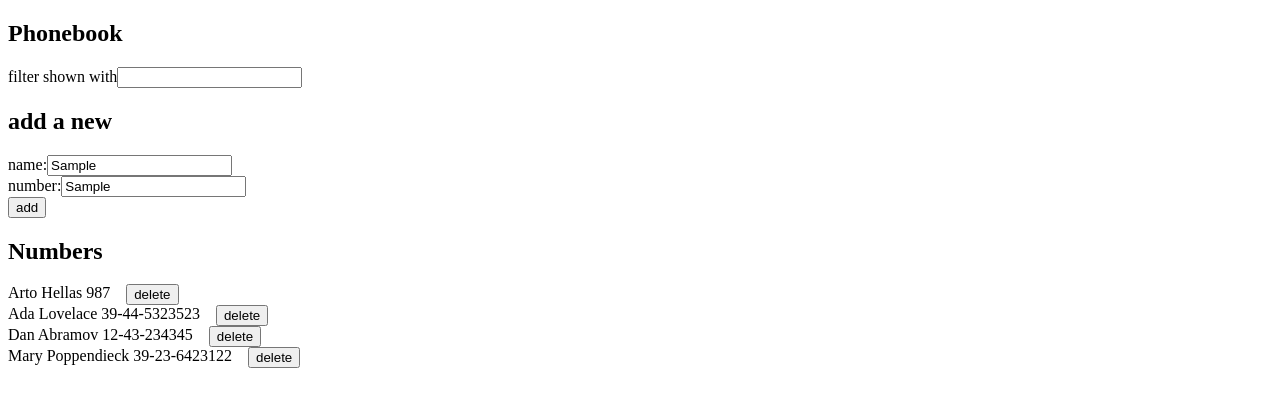
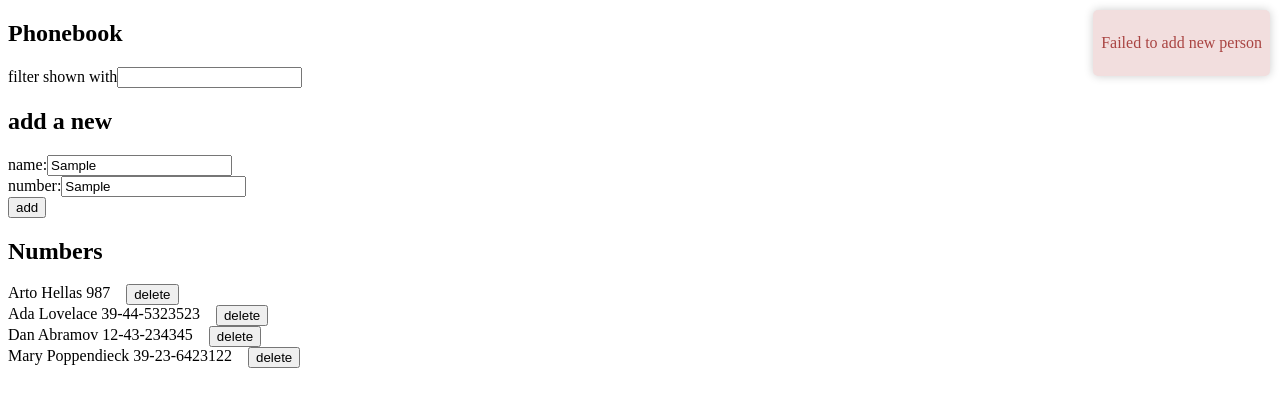
Before and after one commit to YifanYes/full-stack-open, a React (Vite) app in the folder part2/phonebook/: page / in a window 1280 px wide. Both pictures are taken after typing "Sample", "Sample" into the empty fields and a click on the button "add". Shown: the top 406 px of the page. Built offline with nearby package versions, Linux system fonts and the light colour scheme; no server answers; data requests are answered from the project's data file.

Commit message:
add part2 2.16 and 2.17

```diff
--- a/part2/phonebook/src/App.jsx
+++ b/part2/phonebook/src/App.jsx
@@ -1,12 +1,14 @@
 import { useEffect, useState } from 'react'
 import AddPersonForm from './components/AddPersonForm'
 import SearchBar from './components/SearchBar'
+import Toast from './components/Toast'
 import { addNewPerson, deletePerson, getPhonebook, updatePerson } from './services/phonebook.services'
 
 const App = () => {
   const [phonebook, setPhonebook] = useState([])
   const [newPerson, setNewPerson] = useState({ name: '', number: '' })
   const [searchText, setSearchText] = useState('')
+  const [toastData, setToastData] = useState(null)
 
   useEffect(() => {
     const fetchPhonebook = async () => {
@@ -42,8 +44,20 @@ const App = () => {
         const updatedPerson = await updatePerson(newNumberPerson.id, { name, number })
         setPhonebook(phonebook.map((person) => (person.id === updatedPerson.id ? updatedPerson : person)))
         setNewPerson({ name: '', number: '' })
+        setToastData({ message: `${name} updated successfully`, severity: 'success', duration: 3000 })
       } catch (error) {
-        console.error('Failed to update person:', error)
+        console.error(error)
+
+        if (error.status === 404) {
+          setToastData({
+            message: `Information of ${name} has already been removed from server`,
+            severity: 'error',
+            duration: 3000
+          })
+          return
+        }
+
+        setToastData({ message: 'Failed to update person', severity: 'error', duration: 3000 })
       }
 
       return
@@ -53,8 +67,10 @@ const App = () => {
       const storedNewPerson = await addNewPerson(newPerson)
       setPhonebook([...phonebook, storedNewPerson])
       setNewPerson({ name: '', number: '' })
+      setToastData({ message: `${name} added successfully`, severity: 'success', duration: 3000 })
     } catch (error) {
-      console.error('Failed to add new person:', error)
+      console.error(error)
+      setToastData({ message: 'Failed to add new person', severity: 'error', duration: 3000 })
     }
   }
 
@@ -68,14 +84,24 @@ const App = () => {
       try {
         await deletePerson(id)
         setPhonebook(phonebook.filter((person) => person.id !== id))
+        setToastData({ message: `${name} deleted successfully`, severity: 'success', duration: 3000 })
       } catch (error) {
         console.error(error)
+        setToastData({ message: 'Failed to delete person', severity: 'error', duration: 3000 })
       }
     }
   }
 
   return (
     <div>
+      {toastData && (
+        <Toast
+          message={toastData.message}
+          severity={toastData.severity}
+          duration={toastData.duration}
+          setToastData={setToastData}
+        />
+      )}
       <h2>Phonebook</h2>
       <SearchBar searchText={searchText} handleFilterPersons={handleFilterPersons} />
       <h2>add a new</h2>
--- /dev/null
+++ b/part2/phonebook/src/components/Toast.jsx
@@ -0,0 +1,23 @@
+import { useEffect, useState } from 'react'
+
+const Toast = ({ message, severity, duration, setToastData }) => {
+  const [visible, setVisible] = useState(true)
+
+  useEffect(() => {
+    const timeoutId = setTimeout(() => {
+      setVisible(false)
+      setToastData(null)
+    }, duration)
+    return () => clearTimeout(timeoutId)
+  }, [duration, setToastData])
+
+  return (
+    visible && (
+      <div className={`toast ${severity}`} style={{ position: 'fixed', top: 10, right: 10 }}>
+        <p>{message}</p>
+      </div>
+    )
+  )
+}
+
+export default Toast
--- /dev/null
+++ b/part2/phonebook/src/index.css
@@ -0,0 +1,18 @@
+.toast {
+  background-color: #fff;
+  border-radius: 5px;
+  padding: 0.5rem;
+  box-shadow: 0 0 10px rgba(0, 0, 0, 0.2);
+}
+
+.toast.success {
+  background-color: #dff0d8;
+  border-color: #d6e9c6;
+  color: #3c763d;
+}
+
+.toast.error {
+  background-color: #f2dede;
+  border-color: #ebccd1;
+  color: #a94442;
+}
--- a/part2/phonebook/src/main.jsx
+++ b/part2/phonebook/src/main.jsx
@@ -1,5 +1,5 @@
 import { createRoot } from 'react-dom/client'
-
 import App from './App.jsx'
+import './index.css'
 
 createRoot(document.getElementById('root')).render(<App />)
```
